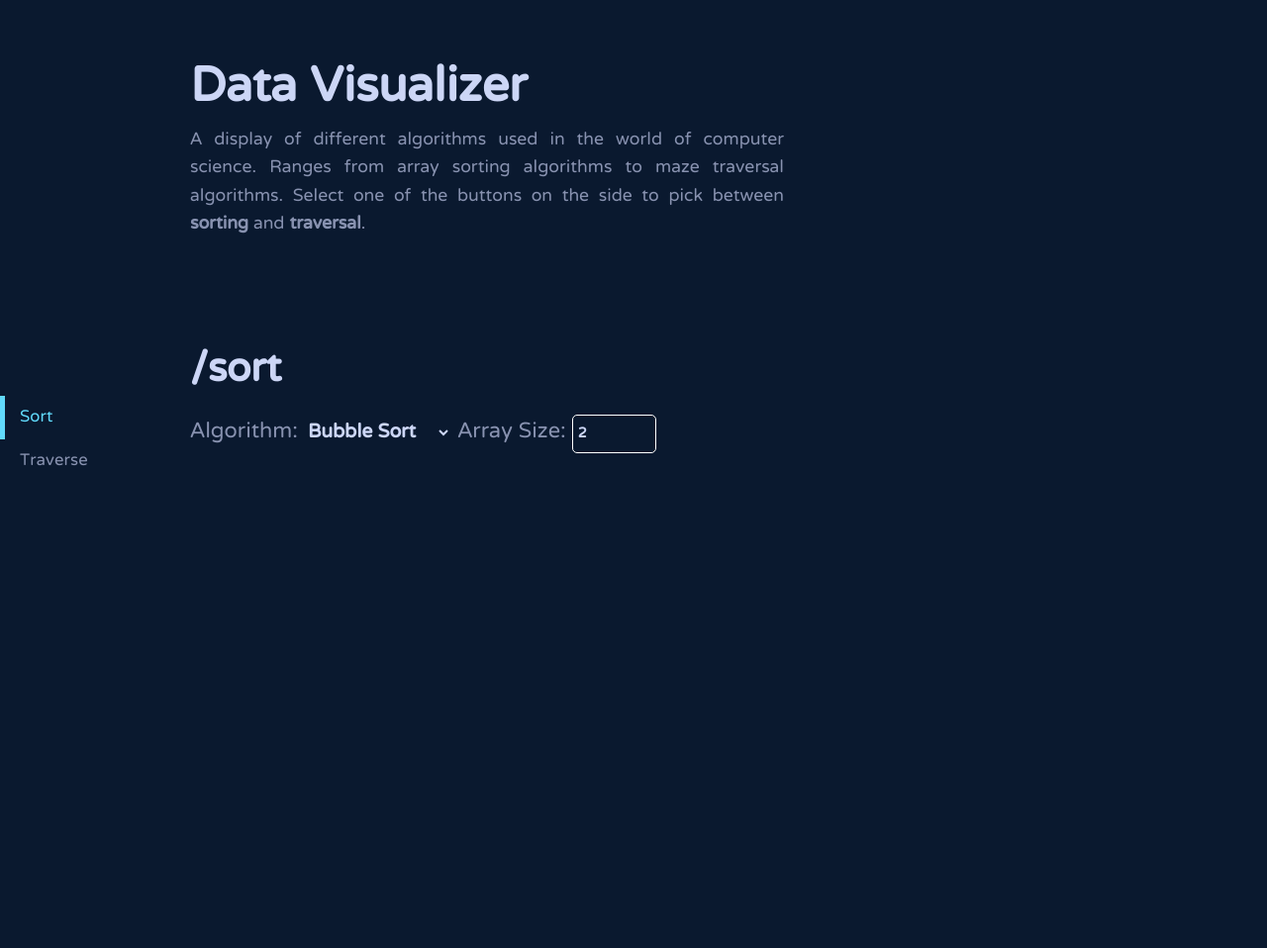
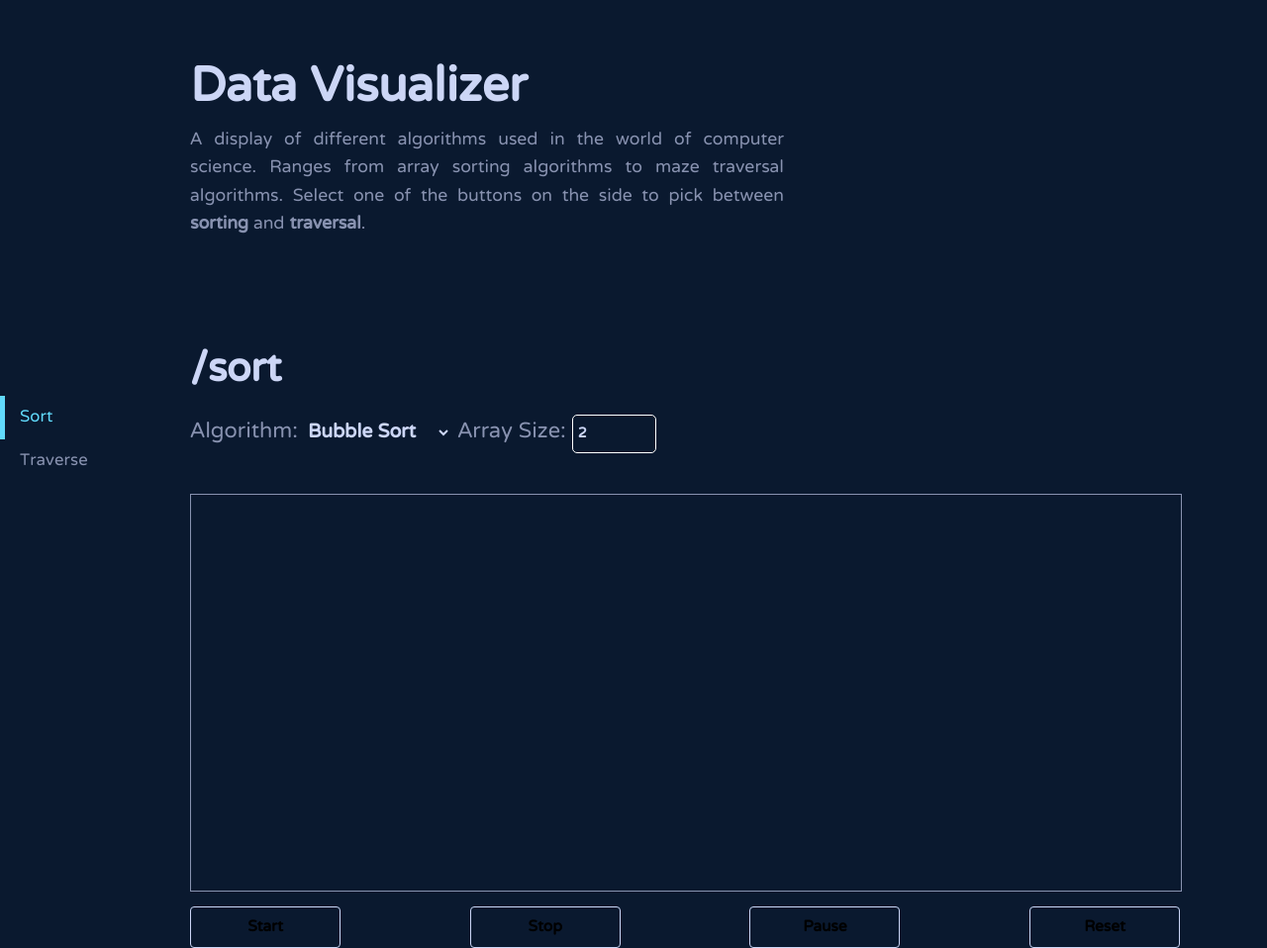
Before and after one commit to wxlkda/datavis, a plain HTML site: page src/main.html in a window 1280 px wide. Shown: the whole page at 99% size. Before the commit the page ends 800 px from the top, so only its background shows below. Drawn offline with Linux system fonts and the light colour scheme.

Commit message:
Created working frame and template buttons

```diff
--- a/src/main.css
+++ b/src/main.css
@@ -163,3 +163,28 @@ option {
   border: 1px solid white;
   border-radius: 5px;
 }
+
+#algo-frame {
+  border: 1px solid var(--dark-gray);
+}
+
+.control-buttons {
+  display: flex;
+  justify-content: space-between;
+  padding-top: 15px;
+  width: 1000px;
+}
+.button {
+  display: inline-block;
+  white-space: nowrap;
+  border-radius: 4px;
+  width: 150px;
+  height: 40px;
+  border: 1px solid var(--cloudy-white);
+  font-size: 1.2rem;
+  font-weight: bolder;
+  align-content: center;
+  justify-content: center;
+  text-align: center;
+
+}
--- a/src/main.html
+++ b/src/main.html
@@ -37,7 +37,14 @@
                     </select>
                     Array Size:
                     <input type="number" id="array-size" min="2" max="100" value = "2">
-
+                </div>
+                <br>
+                <canvas id="algo-frame" width="1000" height="400"></canvas>
+                <div class = "control-buttons">
+                    <div class="start-button button">Start</div>
+                    <div class="stop-button button">Stop</div>
+                    <div class="pause-button button">Pause</div>
+                    <div class="reset-button button">Reset</div>
                 </div>
 
             </div>
```
